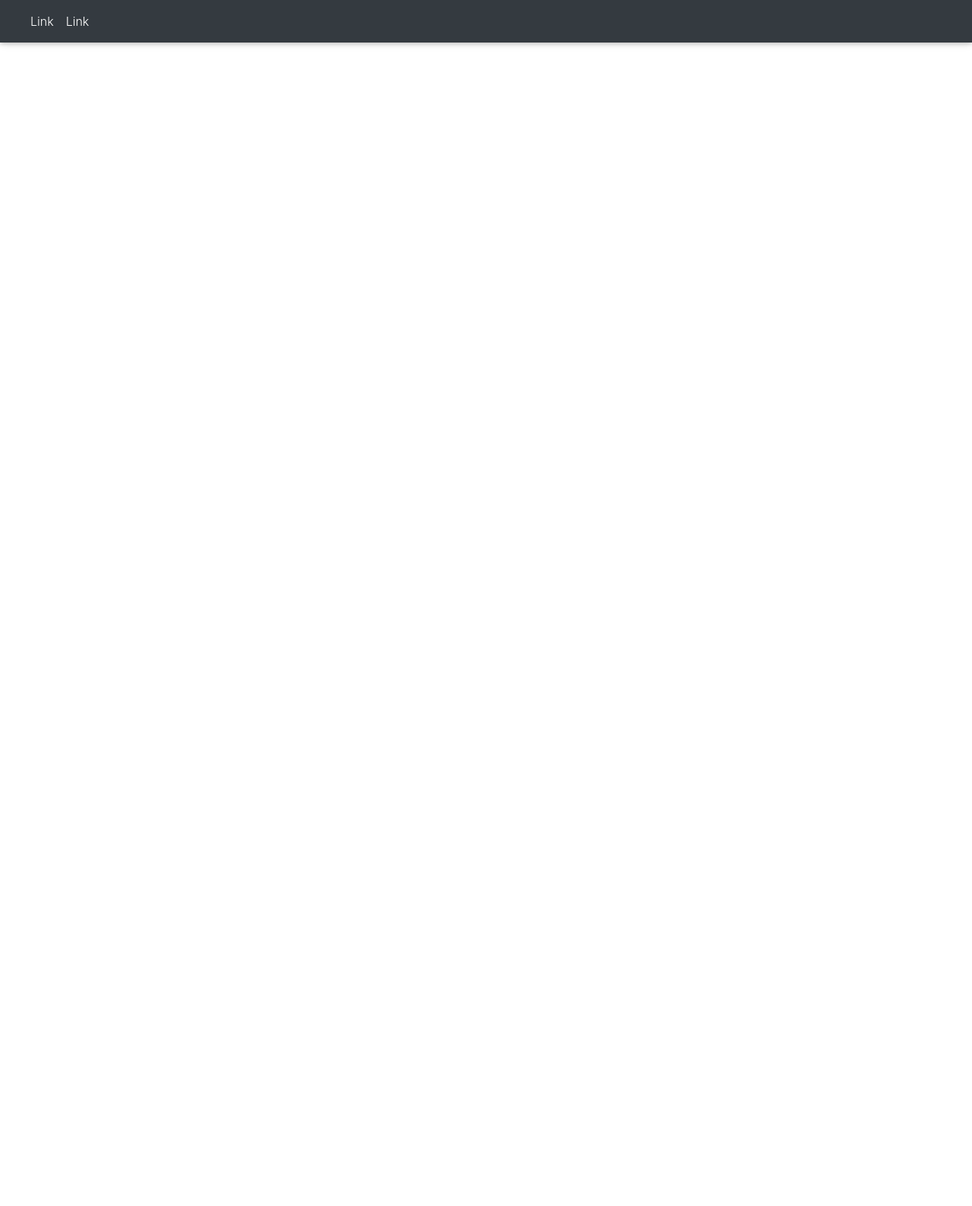
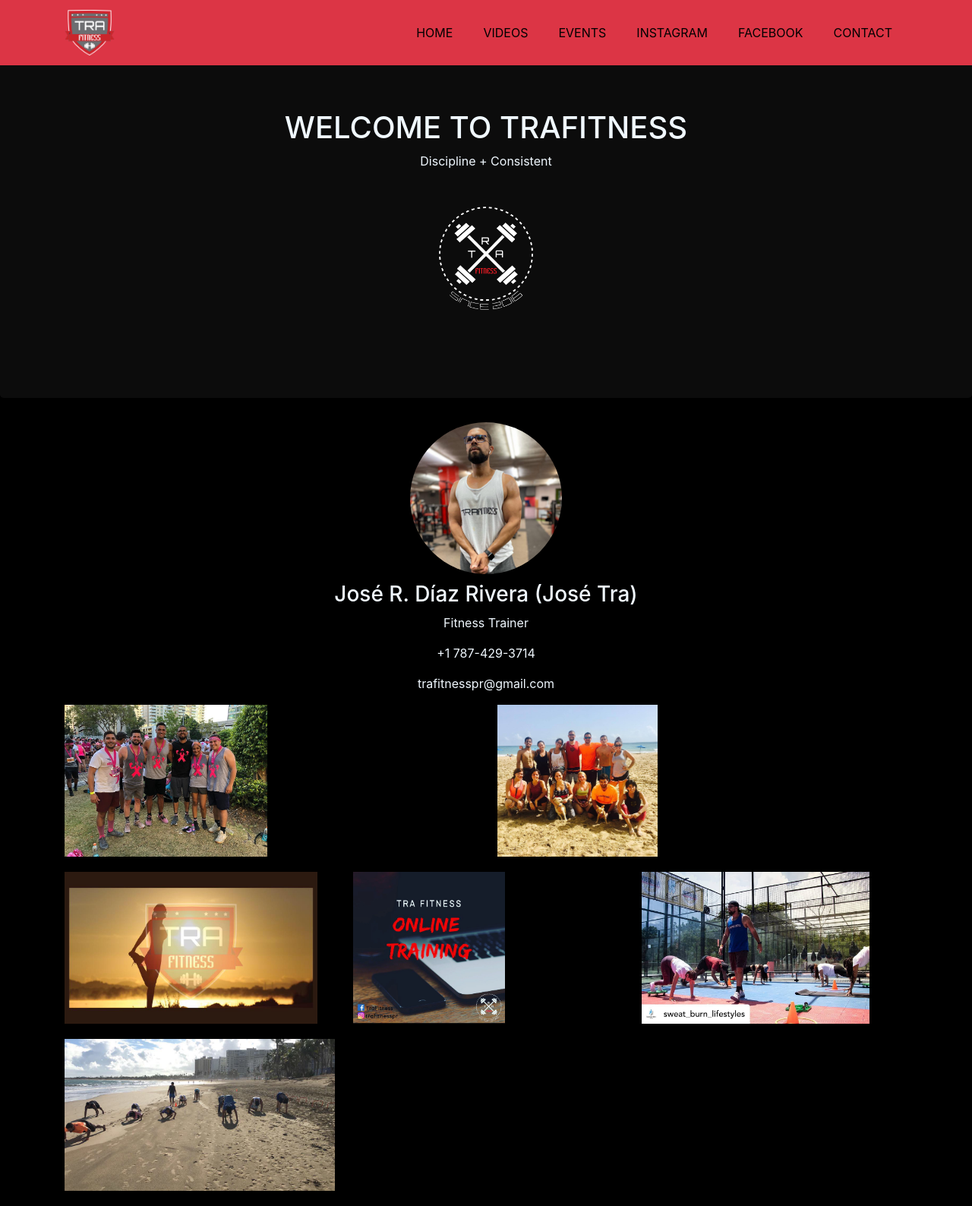
Before and after one commit to neskone1/trafitness, a plain HTML site: page index.html in a window 1280 px wide. Shown: the whole page at 76% size. Before the commit the page ends 800 px from the top, so only its background shows below. Drawn offline with nearby package versions, Linux system fonts and the light colour scheme.

Commit message:
adding pictures and layout

```diff
--- /dev/null
+++ b/assets/css/style.css
@@ -0,0 +1,47 @@
+.navbar-brand {
+
+    size: 600px;
+}
+
+body{
+  background-color: black;
+}
+
+a{
+    color: black;
+}
+.jumbotron{
+    background-color: rgb(12, 12, 12);
+}
+
+#welcome{
+    color: aliceblue;
+    margin-top: 80px;
+}
+#slogan{
+    color: aliceblue;
+}
+
+#logo{
+    height: 200px;
+    margin-bottom: 20px;
+}
+
+#tra{
+
+    height: 200px;
+    border-radius: 50%;
+    margin-bottom: 10px;
+    align-self: center;
+}
+
+h3{
+    color: aliceblue;
+}
+p{
+    color: aliceblue;
+}
+
+#trivia{
+    text-align: center;
+}
--- a/index.html
+++ b/index.html
@@ -1,60 +1,152 @@
 <!DOCTYPE html>
 <html lang="en">
 <head>
+  <link rel="stylesheet" href="https://stackpath.bootstrapcdn.com/bootstrap/4.3.1/css/bootstrap.min.css"
+  integrity="sha384-ggOyR0iXCbMQv3Xipma34MD+dH/1fQ784/j6cY/iJTQUOhcWr7x9JvoRxT2MZw1T" crossorigin="anonymous">
+<meta charset="UTF-8">
+<meta name="viewport" content="width=device-width, initial-scale=1.0">
+<meta http-equiv="X-UA-Compatible" content="ie=edge">
+<title>Portfolio</title>
+<link rel="stylesheet" href="assets/css/style.css">
+<script src="https://code.jquery.com/jquery-3.3.1.slim.min.js"
+  integrity="sha384-q8i/X+965DzO0rT7abK41JStQIAqVgRVzpbzo5smXKp4YfRvH+8abtTE1Pi6jizo"
+  crossorigin="anonymous"></script>
+<script src="https://cdnjs.cloudflare.com/ajax/libs/popper.js/1.14.7/umd/popper.min.js"
+  integrity="sha384-UO2eT0CpHqdSJQ6hJty5KVphtPhzWj9WO1clHTMGa3JDZwrnQq4sF86dIHNDz0W1"
+  crossorigin="anonymous"></script>
+<script src="https://stackpath.bootstrapcdn.com/bootstrap/4.3.1/js/bootstrap.min.js"
+  integrity="sha384-JjSmVgyd0p3pXB1rRibZUAYoIIy6OrQ6VrjIEaFf/nJGzIxFDsf4x0xIM+B07jRM"
+  crossorigin="anonymous"></script>
 
-    <!-------Mdbootrap -->
 
-  <!-- Font Awesome -->
-<link rel="stylesheet" href="https://use.fontawesome.com/releases/v5.8.2/css/all.css">
-<!-- Google Fonts -->
-<link rel="stylesheet" href="https://fonts.googleapis.com/css?family=Roboto:300,400,500,700&display=swap">
-<!-- Bootstrap core CSS -->
-<link href="https://cdnjs.cloudflare.com/ajax/libs/twitter-bootstrap/4.4.1/css/bootstrap.min.css" rel="stylesheet">
-<!-- Material Design Bootstrap -->
-<link href="https://cdnjs.cloudflare.com/ajax/libs/mdbootstrap/4.14.1/css/mdb.min.css" rel="stylesheet">
-
-<!-- JQuery -->
-<script type="text/javascript" src="https://cdnjs.cloudflare.com/ajax/libs/jquery/3.4.1/jquery.min.js"></script>
-<!-- Bootstrap tooltips -->
-<script type="text/javascript" src="https://cdnjs.cloudflare.com/ajax/libs/popper.js/1.14.4/umd/popper.min.js"></script>
-<!-- Bootstrap core JavaScript -->
-<script type="text/javascript" src="https://cdnjs.cloudflare.com/ajax/libs/twitter-bootstrap/4.4.1/js/bootstrap.min.js"></script>
-<!-- MDB core JavaScript -->
-<script type="text/javascript" src="https://cdnjs.cloudflare.com/ajax/libs/mdbootstrap/4.14.1/js/mdb.min.js"></script>
+   <!-- other head stuff... -->
 
 
 
-  <!-----------end MDbootrap-->
-        <link rel="stylesheet" href="https://stackpath.bootstrapcdn.com/bootstrap/4.3.1/css/bootstrap.min.css" integrity="sha384-ggOyR0iXCbMQv3Xipma34MD+dH/1fQ784/j6cY/iJTQUOhcWr7x9JvoRxT2MZw1T" crossorigin="anonymous">
-    <meta charset="UTF-8">
-    <meta name="viewport" content="width=device-width, initial-scale=1.0">
-    <meta http-equiv="X-UA-Compatible" content="ie=edge">
-    <title>TRA Fitness</title>
-    <link rel="stylesheet" href="style.css">
-    <script src="https://code.jquery.com/jquery-3.3.1.slim.min.js" integrity="sha384-q8i/X+965DzO0rT7abK41JStQIAqVgRVzpbzo5smXKp4YfRvH+8abtTE1Pi6jizo" crossorigin="anonymous"></script>
-    <script src="https://cdnjs.cloudflare.com/ajax/libs/popper.js/1.14.7/umd/popper.min.js" integrity="sha384-UO2eT0CpHqdSJQ6hJty5KVphtPhzWj9WO1clHTMGa3JDZwrnQq4sF86dIHNDz0W1" crossorigin="anonymous"></script>
-    <script src="https://stackpath.bootstrapcdn.com/bootstrap/4.3.1/js/bootstrap.min.js" integrity="sha384-JjSmVgyd0p3pXB1rRibZUAYoIIy6OrQ6VrjIEaFf/nJGzIxFDsf4x0xIM+B07jRM" crossorigin="anonymous"></script>
-<!-- other head stuff... -->
-<link rel="stylesheet" href="/path/to/flickity.css" media="screen">
-    <meta charset="UTF-8">
-    <meta name="viewport" content="width=device-width, initial-scale=1.0">
-    <meta http-equiv="X-UA-Compatible" content="ie=edge">
+
+
     <title>trafitness</title>
 </head>
 <body>
 
-        <nav class="navbar navbar-expand-sm bg-dark navbar-dark fixed-top">
-                <a class="navbar-brand " href="assets/pictures/tralogo.png"></a>
-                <ul class="navbar-nav">
-                  <li class="nav-item">
-                    <a class="nav-link" href="#">Link</a>
-                  </li>
-                  <li class="nav-item">
-                    <a class="nav-link" href="#">Link</a>
-                  </li>
-                </ul>
-              </nav>
-              <h1>This is TRAFITNESS ! </h1>
+        <!-- Navbar -->
+  <nav class="navbar   bg-danger navbar-expand-lg bg-secondary text-uppercase fixed-top" id="mainNav">
+    <div class="container">
+
+
+      <a class="navbar-brand js-scroll-trigger" href="index.html">
+        <img src="./assets/pictures/tra fit logo.png" height="60px" alt="Responsive image"> </a>
+
+
+      <button class="navbar-toggler navbar-toggler-right text-uppercase font-weight-bold bg-primary text-white rounded"
+        type="button" data-toggle="collapse" data-target="#navbarResponsive" aria-controls="navbarResponsive"
+        aria-expanded="false" aria-label="Toggle navigation">
+        Menu
+        <i class="fas fa-bars"></i>
+      </button>
+      <div class="collapse navbar-collapse" id="navbarResponsive">
+        <ul class="navbar-nav ml-auto">
+          <li class="nav-item mx-0 mx-lg-1">
+            <a class="nav-link py-3 px-0 px-lg-3 rounded js-scroll-trigger" href="index.html">Home</a>
+          </li>
+
+          <li class="nav-item mx-0 mx-lg-1">
+            <a class="nav-link py-3 px-0 px-lg-3 rounded js-scroll-trigger" href="videos.html">Videos</a>
+          </li>
+          <li class="nav-item mx-0 mx-lg-1">
+            <a class="nav-link py-3 px-0 px-lg-3 rounded js-scroll-trigger" href="events.html">Events</a>
+          </li>
+
+          <li class="nav-item mx-0 mx-lg-1">
+            <a class="nav-link py-3 px-0 px-lg-3 rounded js-scroll-trigger" href="https://www.instagram.com/trafitnesspr/?fbclid=IwAR3Wv9fhYiZVPo3Hp3TknAsOJ_IbC7o0rUwzGBWABOr7mJqt7Nv63LSqpLM">Instagram</a>
+          </li>
+          <li class="nav-item mx-0 mx-lg-1">
+            <a class="nav-link py-3 px-0 px-lg-3 rounded js-scroll-trigger"
+              href="https://www.facebook.com/trafitnesspr">Facebook</a>
+          </li>
+          <li class="nav-item mx-0 mx-lg-1">
+            <a class="nav-link py-3 px-0 px-lg-3 rounded js-scroll-trigger" href="contact.html">Contact</a>
+          </li>
+        </ul>
+      </div>
+    </div>
+  </nav>
+  <!--End of Navbar-->
+  <div id="jumbo" class="jumbotron text-center">
+    <h1 id="welcome" class="text"> WELCOME TO TRAFITNESS </h1>
+    <p id="slogan">Discipline + Consistent </p>
+    <img id="logo" src="./assets/pictures/tralogo.png" alt="Responsive image">
+  </div>
+
+  <div  class="container">
+
+    <div id="trivia" class=" col-sm ">
+
+        <img id="tra" src="./assets/pictures/trapic.jpg" alt="Responsive image">
+
+      <h3 class="trivia">José R. Díaz Rivera (José Tra)</h3>
+      <p class="about">Fitness Trainer
+      </p>
+      <p class="about">
+          +1 787-429-3714
+        </p>
+        <p class="about">
+            trafitnesspr@gmail.com
+          </p>
+        </div>
+    <div class="row">
+
+
+      <div id="gif" class="col-sm">
+          <img id="logo" src="./assets/pictures/pic7.jpg" alt="Responsive image">
+
+
+
+      </div>
+      <div id="gif" class="col-sm">
+
+          <img id="logo" src="./assets/pictures/pic5.jpg" alt="Responsive image">
+
+      </div>
+
+
+
+
+    </div>
+  </div>
+
+  <div class="container">
+      <div class="row">
+
+
+  <div id="train" class="col-sm">
+
+      <img id="logo" src="./assets/pictures/pic6.jpg" alt="Responsive image">
+    </div>
+
+    <div id="byte" class="col-sm">
+
+        <img id="logo" src="./assets/pictures/pic2.jpg" alt="Responsive image">
+    </div>
+    <div id="picki" class="col-sm">
+
+        <img id="logo" src="./assets/pictures/pic3.jpg" alt="Responsive image">
+      </div>
+
+      <div id="picki" class="col-sm">
+
+          <img id="logo" src="./assets/pictures/pic4.jpg" alt="Responsive image">
+      </div>
+    </div>
+  </div>
+
+
+
+
+
+
+
+
 
 </body>
 </html>
--- a/style.css
+++ /dev/null
@@ -1,8 +0,0 @@
-.navbar-brand {
-
-    size: 600px;
-}
-
-body{
-   color: black;
-}
```
Also changed, not shown: assets/pictures/pic1.jpg (added), assets/pictures/pic2.jpg (added), assets/pictures/pic3.jpg (added), assets/pictures/pic4.jpg (added), assets/pictures/pic5.jpg (added), assets/pictures/pic6.jpg (added), assets/pictures/pic7.jpg (added), assets/pictures/tra fit logo.png (added), assets/pictures/trapic.jpg (added), 2 other files.
